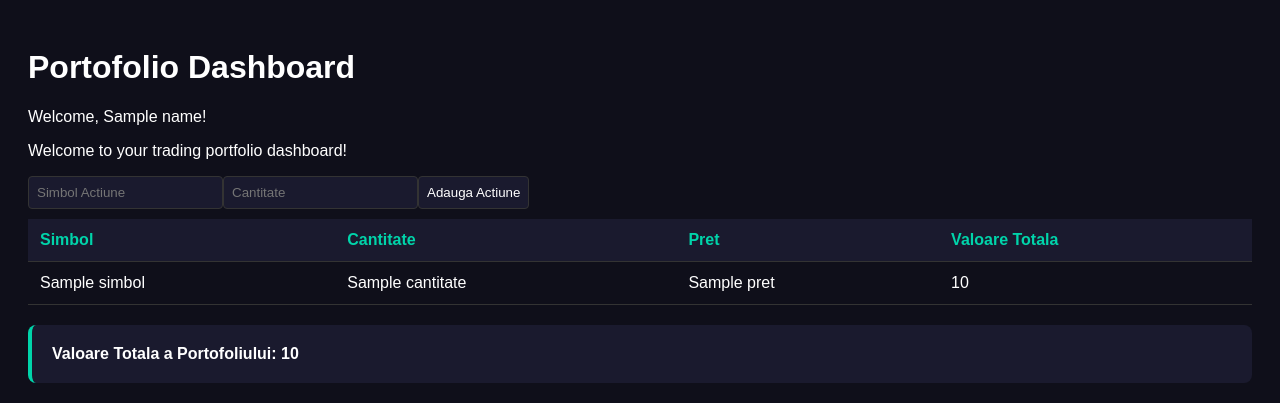
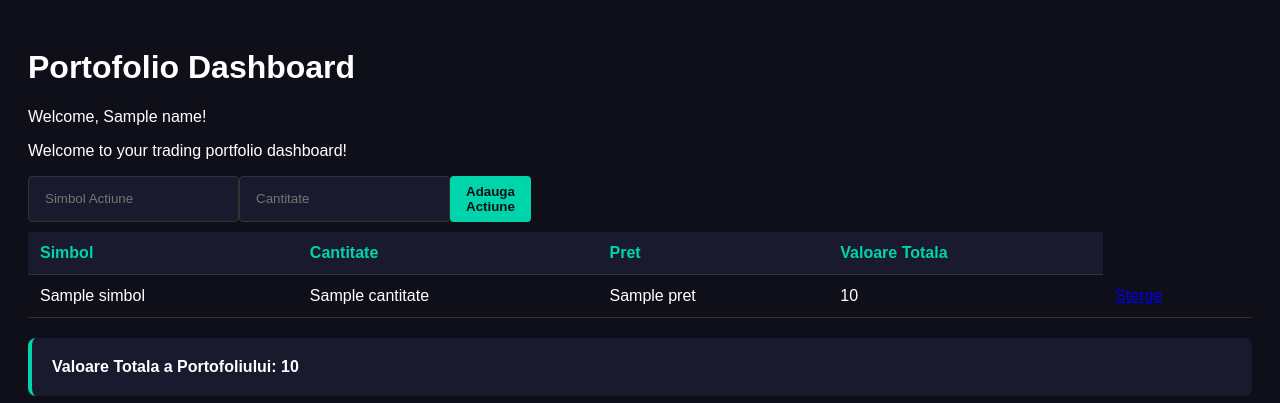
Before and after one commit to RafaelCiobotariu/trading-portofolio-dashboard, a Flask app: template templates/index.html in a window 1280 px wide. Shown: the top 403 px of the page. Run offline with Flask 3, Linux system fonts and the light colour scheme; the template is opened without the code that fills it: most values are stand-ins (such as "Sample title", 1, 10 or a date in 2020).

Commit message:
added delete button and functionality

```diff
--- a/app.py
+++ b/app.py
@@ -1,6 +1,6 @@
-from flask import Flask, render_template, request
+from flask import Flask, render_template, request, redirect, url_for
 import yfinance as yf
-from database import add_actiune, init_db, get_actiuni
+from database import add_actiune, init_db, get_actiuni, delete_actiune
 
 
 
@@ -26,6 +26,7 @@
         simbol = request.form['simbol']
         cantitate = int(request.form['cantitate'])
         add_actiune(simbol, cantitate)
+        return redirect(url_for('hello_trader'))
 
     actiuni_raw = get_actiuni()
     actiuni = []
@@ -34,10 +35,12 @@
     for row in actiuni_raw:
         simbol = row[1]
         cantitate = row[2]
+        id = row[0]
         pret = get_price(simbol)
         valoare = cantitate * pret
         total += valoare
         actiuni.append({
+            "id": id,
             "simbol": simbol,
             "cantitate": cantitate,
             "pret": round(pret,2),
@@ -49,6 +52,11 @@
     return render_template('index.html', name='Trader', actiuni=actiuni, total=round(total,2), simboluri=simboluri, valori=valori)
 
 
+@app.route('/delete/<int:id>')
+def sterge(id):
+    delete_actiune(id)
+    return redirect(url_for('hello_trader'))
+
 
 
 app.run(debug=True)
--- a/static/style.css
+++ b/static/style.css
@@ -30,7 +30,7 @@
   background: #1a1a2e;
   border: 1px solid #333;
   color: white;
-  padding: 8px;
+  padding: 8px 16px;
   margin-bottom: 10px;
   border-radius: 4px;
 }
@@ -43,6 +43,7 @@
   border-radius: 4px;
   cursor: pointer;
   font-weight: bold;
+  margin-bottom: 10px;
 }
 
 .form {
--- a/templates/index.html
+++ b/templates/index.html
@@ -15,10 +15,10 @@
     <form method="post" action="/" class="form">
       <input type="text" name="simbol" placeholder="Simbol Actiune" required />
       <input type="number" name="cantitate" placeholder="Cantitate" required />
-      <input type="submit" value="Adauga Actiune" />
+      <button type="submit">Adauga Actiune</button>
     </form>
 
-    <table>
+    <table style="width: 100%">
       <thead>
         <tr>
           <th>Simbol</th>
@@ -34,6 +34,9 @@
           <td>{{ actiune.cantitate }}</td>
           <td>{{ actiune.pret }}</td>
           <td>{{ actiune.cantitate * actiune.pret }}</td>
+          <td>
+            <a href="/delete/{{ actiune.id }}">Sterge</a>
+          </td>
         </tr>
         {% endfor %}
       </tbody>
```
Also changed, not shown: database.py (+7 -0 lines).
